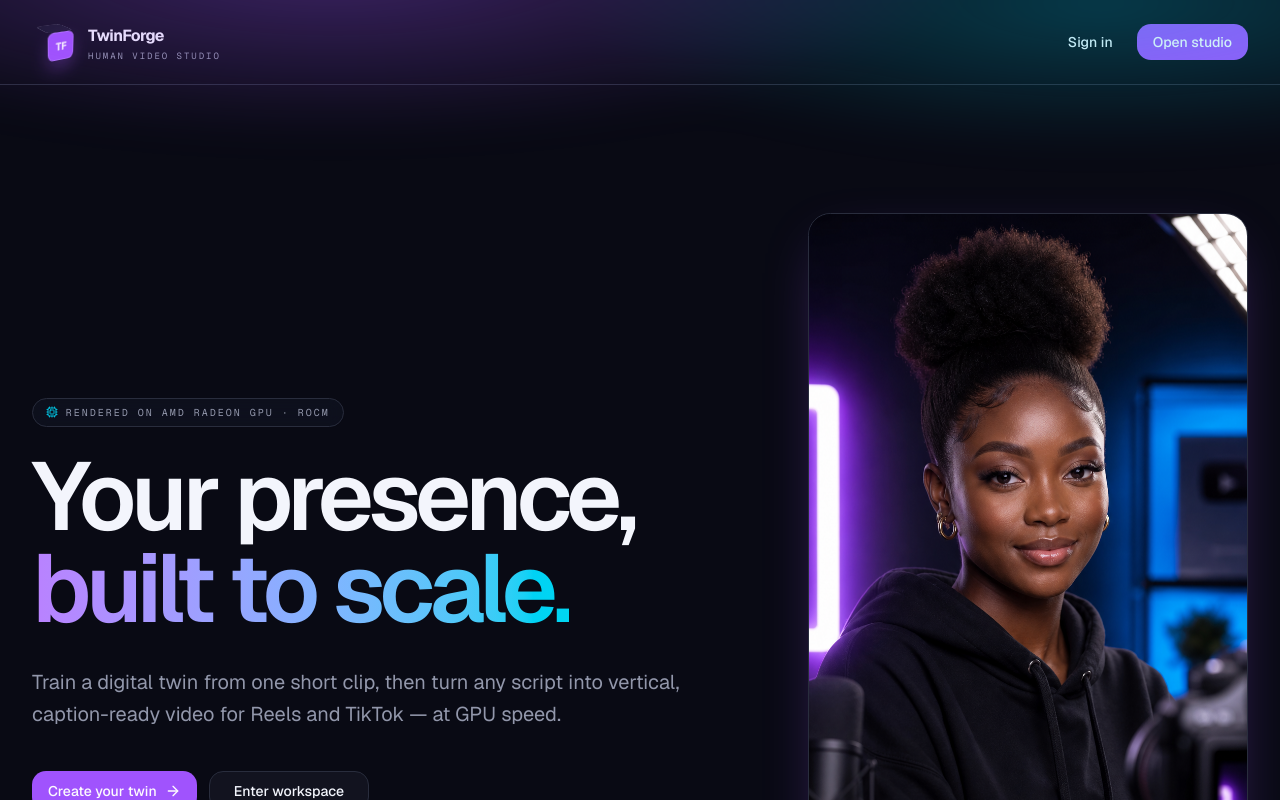
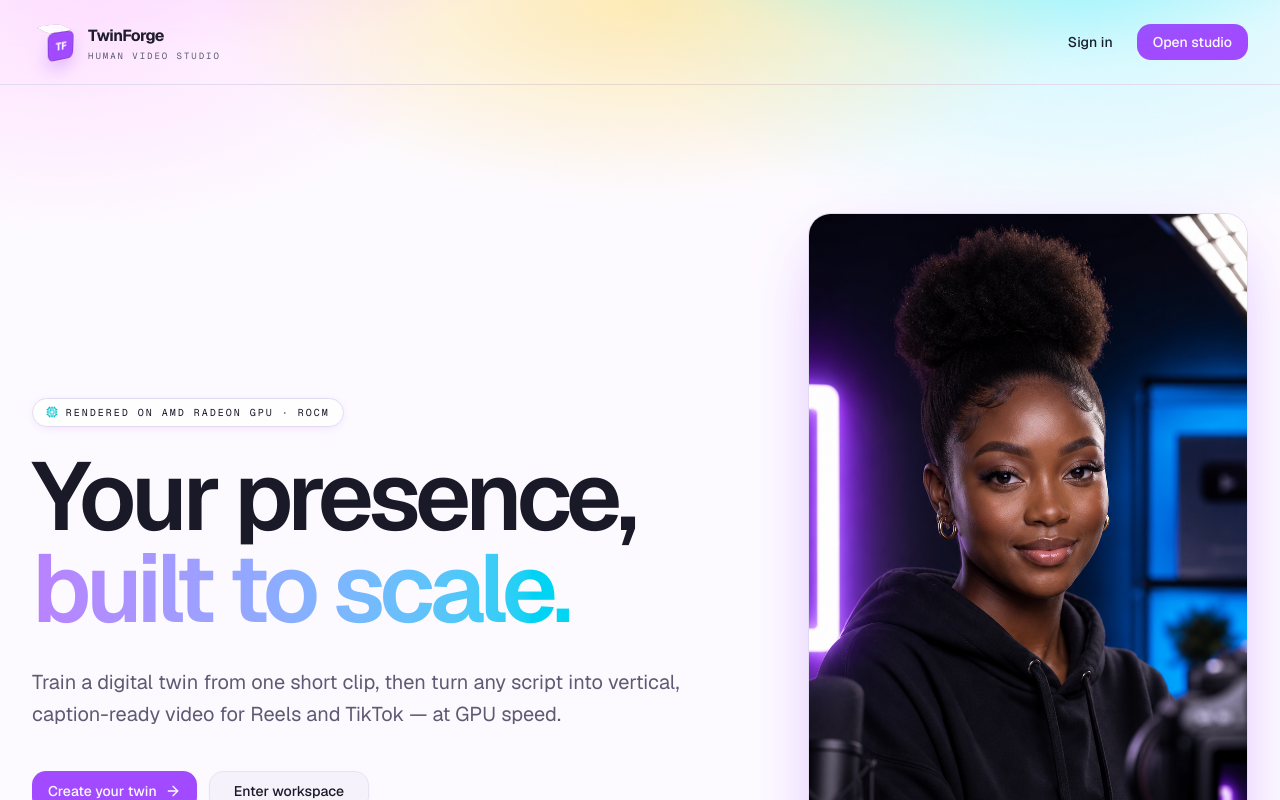
Before and after one commit to dukemawex/twinforge, a Next.js app: page / in a window 1280 px wide. Shown: the top 800 px of the page. Built offline with nearby package versions, Linux system fonts and the light colour scheme.

Commit message:
Switch to bright colourful light theme (gradient wash, gradient headline) with readable AMD chip; keep real imagery + gallery

```diff
--- a/app/globals.css
+++ b/app/globals.css
@@ -5,29 +5,29 @@
 @custom-variant dark (&:is(.dark *));
 
 :root {
-  color-scheme: dark;
+  color-scheme: light;
   --radius: 1rem;
-  --background: oklch(0.15 0.02 275);
-  --foreground: oklch(0.97 0.01 275);
-  --card: oklch(0.19 0.025 275);
-  --card-foreground: oklch(0.97 0.01 275);
-  --popover: oklch(0.17 0.025 275);
-  --popover-foreground: oklch(0.97 0.01 275);
-  --primary: oklch(0.62 0.24 300);
+  --background: oklch(0.99 0.01 300);
+  --foreground: oklch(0.22 0.03 285);
+  --card: oklch(1 0 0);
+  --card-foreground: oklch(0.22 0.03 285);
+  --popover: oklch(1 0 0);
+  --popover-foreground: oklch(0.22 0.03 285);
+  --primary: oklch(0.62 0.26 300);
   --primary-foreground: oklch(0.99 0.01 300);
-  --secondary: oklch(0.24 0.03 275);
-  --secondary-foreground: oklch(0.97 0.01 275);
-  --muted: oklch(0.22 0.025 275);
-  --muted-foreground: oklch(0.68 0.03 275);
-  --accent: oklch(0.72 0.16 210);
-  --accent-foreground: oklch(0.15 0.02 275);
+  --secondary: oklch(0.95 0.05 320);
+  --secondary-foreground: oklch(0.3 0.1 300);
+  --muted: oklch(0.96 0.02 300);
+  --muted-foreground: oklch(0.48 0.04 290);
+  --accent: oklch(0.72 0.17 200);
+  --accent-foreground: oklch(0.2 0.05 250);
   --destructive: oklch(0.62 0.22 20);
-  --border: oklch(0.3 0.03 275);
-  --input: oklch(0.3 0.03 275);
-  --ring: oklch(0.62 0.24 300);
-  --chart-1: oklch(0.62 0.24 300);
-  --sidebar: oklch(0.17 0.025 275);
-  --sidebar-foreground: oklch(0.97 0.01 275);
+  --border: oklch(0.9 0.03 300);
+  --input: oklch(0.92 0.025 300);
+  --ring: oklch(0.62 0.26 300);
+  --chart-1: oklch(0.62 0.26 300);
+  --sidebar: oklch(0.98 0.02 300);
+  --sidebar-foreground: oklch(0.22 0.03 285);
 }
 
 @theme inline {
@@ -59,9 +59,9 @@
 
 /* --- TwinForge marketing visuals --- */
 .tf-hero-glow{position:relative}
-.tf-hero-glow::before{content:"";position:absolute;inset:-20% -10% auto -10%;height:420px;background:radial-gradient(60% 60% at 30% 20%,oklch(0.62 0.24 300/.35),transparent 70%),radial-gradient(50% 50% at 80% 30%,oklch(0.72 0.16 210/.28),transparent 70%);filter:blur(20px);z-index:0;pointer-events:none}
+.tf-hero-glow::before{content:"";position:absolute;inset:-30% -10% auto -10%;height:560px;background:radial-gradient(50% 60% at 20% 10%,oklch(0.82 0.18 320/.55),transparent 65%),radial-gradient(45% 55% at 75% 15%,oklch(0.85 0.15 200/.5),transparent 65%),radial-gradient(40% 50% at 50% 40%,oklch(0.88 0.16 90/.4),transparent 70%);filter:blur(10px);z-index:0;pointer-events:none}
 .tf-gradient-text{background:linear-gradient(90deg,oklch(0.72 0.2 300),oklch(0.8 0.15 210));-webkit-background-clip:text;background-clip:text;color:transparent}
-.tf-chip{display:inline-flex;align-items:center;gap:.5rem;border:1px solid var(--border);background:oklch(0.2 0.03 275/.6);backdrop-filter:blur(8px);border-radius:999px;padding:.4rem .8rem}
+.tf-chip{display:inline-flex;align-items:center;gap:.5rem;border:1px solid var(--border);background:oklch(1 0 0/.75);color:var(--foreground);backdrop-filter:blur(8px);border-radius:999px;padding:.4rem .8rem;box-shadow:0 2px 12px -4px oklch(0.62 0.26 300/.25)}
 .tf-dot-live{width:.5rem;height:.5rem;border-radius:999px;background:oklch(0.72 0.2 145);box-shadow:0 0 0 0 oklch(0.72 0.2 145/.6);animation:tf-pulse 2s infinite}
 @keyframes tf-pulse{0%{box-shadow:0 0 0 0 oklch(0.72 0.2 145/.55)}70%{box-shadow:0 0 0 8px oklch(0.72 0.2 145/0)}100%{box-shadow:0 0 0 0 oklch(0.72 0.2 145/0)}}
 .tf-reveal{opacity:0;transform:translateY(16px);animation:tf-in .7s cubic-bezier(.2,.7,.2,1) forwards}
@@ -70,3 +70,11 @@
 .tf-phone{aspect-ratio:9/16;border-radius:1.4rem;border:1px solid var(--border);overflow:hidden;position:relative;box-shadow:0 20px 60px -20px oklch(0.62 0.24 300/.4)}
 .tf-phone img{width:100%;height:100%;object-fit:cover}
 .tf-card-img{overflow:hidden;border-radius:1rem;border:1px solid var(--border)}
+
+/* bright colourful background wash */
+body{background:
+  radial-gradient(60% 50% at 85% 0%, oklch(0.92 0.09 200/.5), transparent 60%),
+  radial-gradient(50% 40% at 5% 5%, oklch(0.93 0.09 330/.55), transparent 60%),
+  var(--background);
+  background-attachment:fixed}
+.tf-phone{box-shadow:0 24px 70px -18px oklch(0.62 0.26 300/.45)}
```
